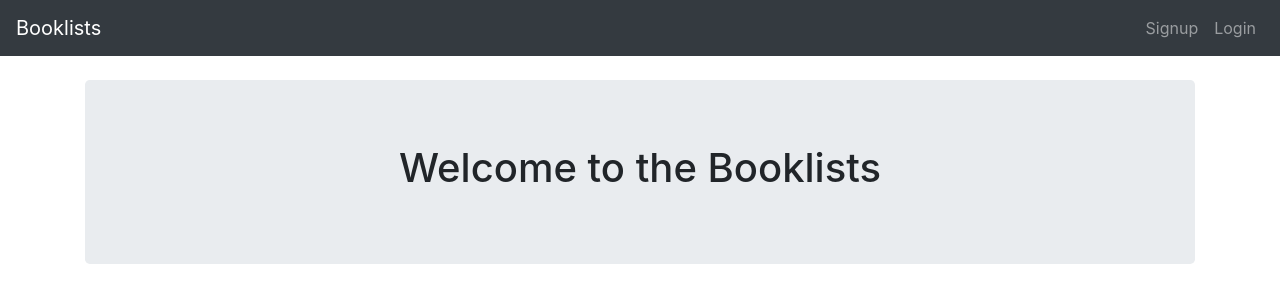
After one commit to Yu1201201/booklists, a Rails app: template app/views/toppages/index.html.erb in a window 1280 px wide. The commit adds this page. Shown: the top 303 px of the page. Run offline with Rails 7, Linux system fonts and the light colour scheme; the template is opened without the code that fills it, so the values that code supplies are empty; some libraries are stand-ins or nearby versions.

Commit message:
top page

```diff
--- /dev/null
+++ b/app/controllers/toppages_controller.rb
@@ -0,0 +1,4 @@
+class ToppagesController < ApplicationController
+  def index
+  end
+end
--- /dev/null
+++ b/app/views/layouts/_flash_messages.html.erb
@@ -0,0 +1,3 @@
+<% flash.each do |message_type, message| %>
+  <div class="alert alert-<%= message_type %>"><%= message %></div>
+<% end %>
--- /dev/null
+++ b/app/views/layouts/_navbar.html.erb
@@ -0,0 +1,15 @@
+<header class="mb-4">
+  <nav class="navbar navbar-expand-sm navbar-dark bg-dark">
+    <a class="navbar-brand" href="/">Booklists</a>
+    <button class="navbar-toggler" type="button" data-toggle="collapse" data-target="#navbarSupportedContent">
+      <span class="navbar-toggler-icon"></span>
+    </button>
+
+    <div class="collapse navbar-collapse justify-content-end" id="navbarSupportedContent">
+      <ul class="navbar-nav">
+        <li class="nav-item"><a href="#" class="nav-link">Signup</a></li>
+        <li class="nav-item"><a href="#" class="nav-link">Login</a></li>
+      </ul>
+    </div>
+  </nav>
+</header>
--- a/app/views/layouts/application.html.erb
+++ b/app/views/layouts/application.html.erb
@@ -1,15 +1,29 @@
 <!DOCTYPE html>
 <html>
   <head>
+    <meta charset="utf-8">
+    <meta name="viewport" content="width=device-width, initial-scale=1, shrink-to-fit=no">
     <title>Booklists</title>
     <%= csrf_meta_tags %>
     <%= csp_meta_tag %>
 
+    <link rel="stylesheet" href="https://stackpath.bootstrapcdn.com/bootstrap/4.2.1/css/bootstrap.min.css">
+
     <%= stylesheet_link_tag    'application', media: 'all', 'data-turbolinks-track': 'reload' %>
     <%= javascript_include_tag 'application', 'data-turbolinks-track': 'reload' %>
+    <script src="https://code.jquery.com/jquery-3.3.1.slim.min.js"></script>
+    <script src="https://cdnjs.cloudflare.com/ajax/libs/popper.js/1.14.6/umd/popper.min.js"></script>
+    <script src="https://stackpath.bootstrapcdn.com/bootstrap/4.2.1/js/bootstrap.min.js"></script>
+    <script defer src="https://use.fontawesome.com/releases/v5.7.2/js/all.js"></script>
   </head>
 
   <body>
-    <%= yield %>
+    <%= render 'layouts/navbar' %>
+
+    <div class="container">
+      <%= render 'layouts/flash_messages' %>
+
+      <%= yield %>
+    </div>
   </body>
 </html>
--- /dev/null
+++ b/app/views/toppages/index.html.erb
@@ -0,0 +1,5 @@
+<div class="center jumbotron">
+  <div class="text-center">
+    <h1>Welcome to the Booklists</h1>
+  </div>
+</div>
--- a/config/routes.rb
+++ b/config/routes.rb
@@ -1,3 +1,3 @@
 Rails.application.routes.draw do
-  # For details on the DSL available within this file, see http://guides.rubyonrails.org/routing.html
+  root to: 'toppages#index'
 end
```
Also changed, not shown: app/views/layouts/_error_messages.html.erb (added, +9 -0 lines).
